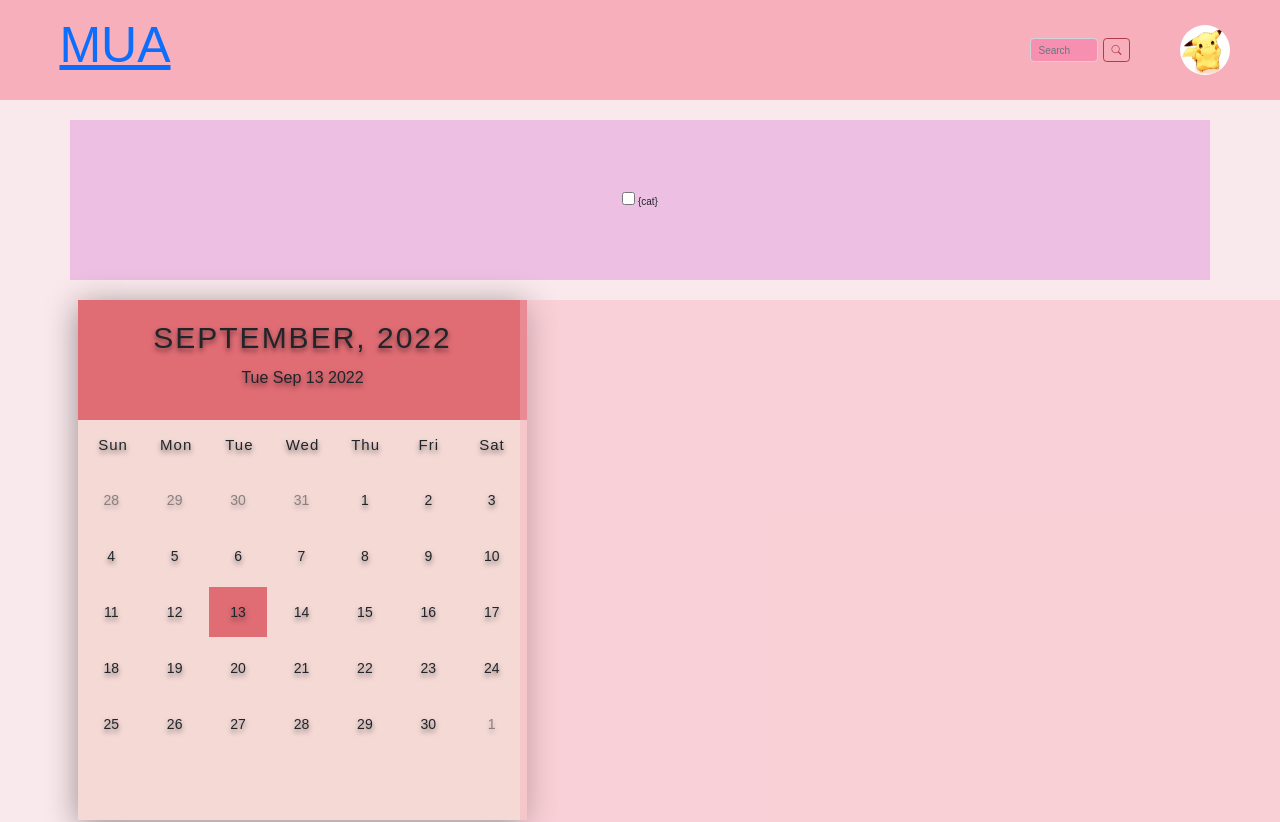
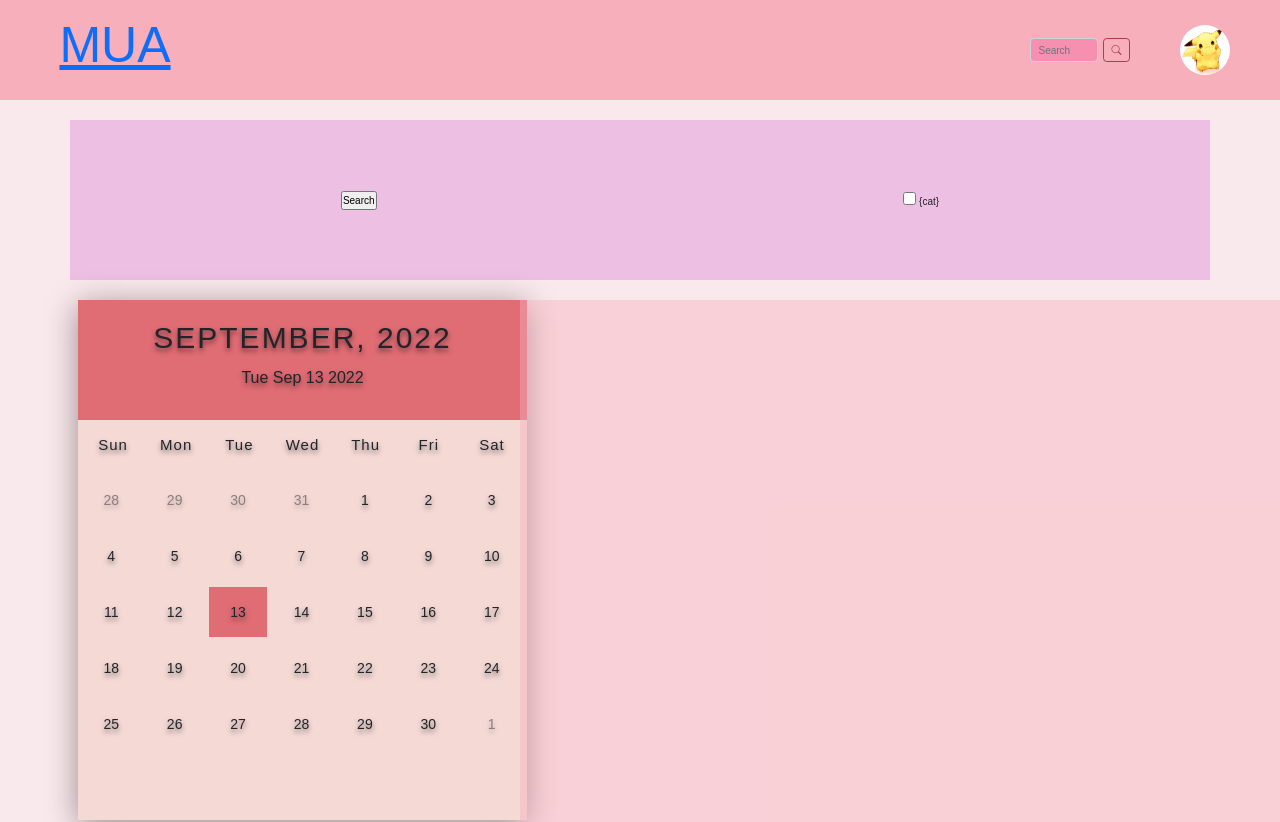
Before and after one commit to LouisLeung0213/WSP-project, a website: page public/lobby/lobby.html in a window 1280 px wide. Shown: the top 822 px of the page. Drawn offline with nearby package versions, Linux system fonts and the light colour scheme; no server answers; some icons are missing; files whose address does not match are found by name.

Commit message:
stucking in the submit part

```diff
--- a/public/lobby/lobby.css
+++ b/public/lobby/lobby.css
@@ -62,7 +62,7 @@ body {
   margin-bottom: 2rem;
 }
 
-#filter {
+#searchFilter {
   background-color: rgba(209, 108, 204, 0.336);
   width: 95vw;
   height: 20vh;
--- a/public/lobby/lobby.html
+++ b/public/lobby/lobby.html
@@ -57,7 +57,8 @@
     <div class="container">
       <!-- condition filter -->
       <div class="row filterDiv">
-        <div id="filter">
+        <form id="searchFilter">
+          <input type="submit" value="Search">
           <div class="cat-list">
             <div class="cat">
               <label>
@@ -67,7 +68,7 @@
               <div class="cat-list"></div>
             </div>
           </div>
-        </div>
+        </form>
       </div>
 
       <div id="mainBody">
--- a/public/lobby/lobby.js
+++ b/public/lobby/lobby.js
@@ -1,3 +1,5 @@
+let checkboxes = document.querySelectorAll("#filter input");
+
 fetch("/filter")
   .then((res) => res.json())
   .then((categories) => {
@@ -53,4 +55,4 @@ fetch("/filter")
             console.log(checkbox.value);
         });
     }
-  });
+});
```
Also changed, not shown: server.ts (+8 -0 lines), uploads/image-1663064733953-1.png (added), uploads/image-1663064845487-1.png (added).
